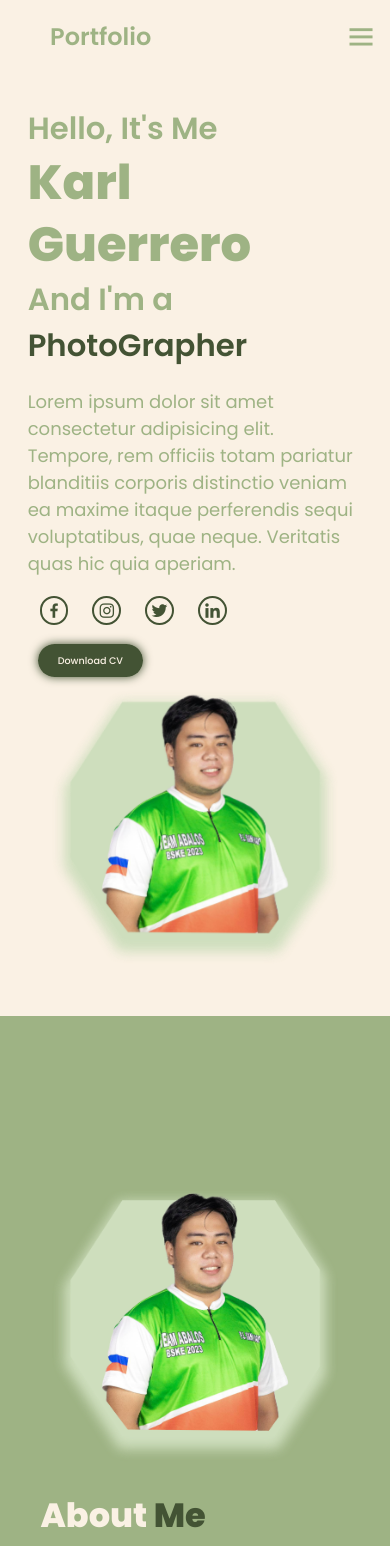
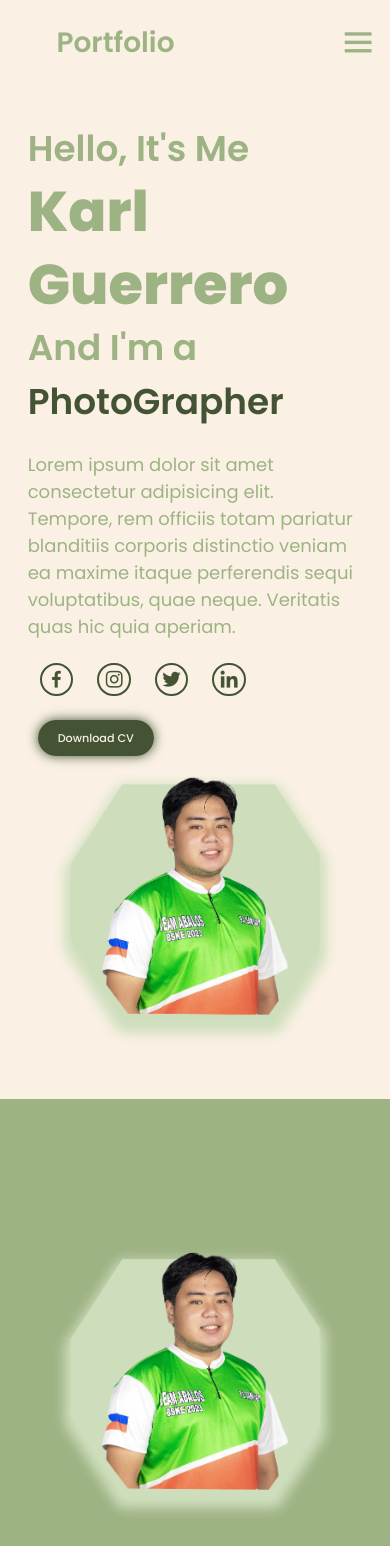
Before and after one commit to J-Tib/vite-deploy, a React (Vite) app: page / in a window 390 px wide. Shown: the top 1546 px of the page. Built offline with nearby package versions, Linux system fonts and the light colour scheme.

Commit message:
fix : Img Issue

```diff
--- a/src/App.css
+++ b/src/App.css
@@ -298,7 +298,7 @@ section {
 }
 @media (max-width: 768px) {
   html{
-    font-size: 60%;
+    font-size: 70%;
   }
   .left-template {
     margin: 0;
--- a/src/templates/Home.tsx
+++ b/src/templates/Home.tsx
@@ -29,7 +29,7 @@ function Home( {name, profession, imgSrc} : HomeProps) {
             <ResBtn children="Download CV"/>
         </div>
           <div className="img-container">
-            <img src={`${'.' + imgSrc}`} alt=""/>
+            <img src={`.${imgSrc}`} alt=""/>
           </div>
       </div>
     </section>
--- a/src/templates/PortfolioPage.tsx
+++ b/src/templates/PortfolioPage.tsx
@@ -17,7 +17,7 @@ export default function PortfolioPage() {
         </div>
         <div className="Portfolio--Card">
             {data.map((data, index) => (
-                <Portfolio {...data} imgSrc={{backgroundImage: `url(${'.' + imgArr[index]})`}}/>
+                <Portfolio {...data} imgSrc={{backgroundImage: `url('.${imgArr[index]}')`}}/>
             ))}
         </div>
     </section>
```
